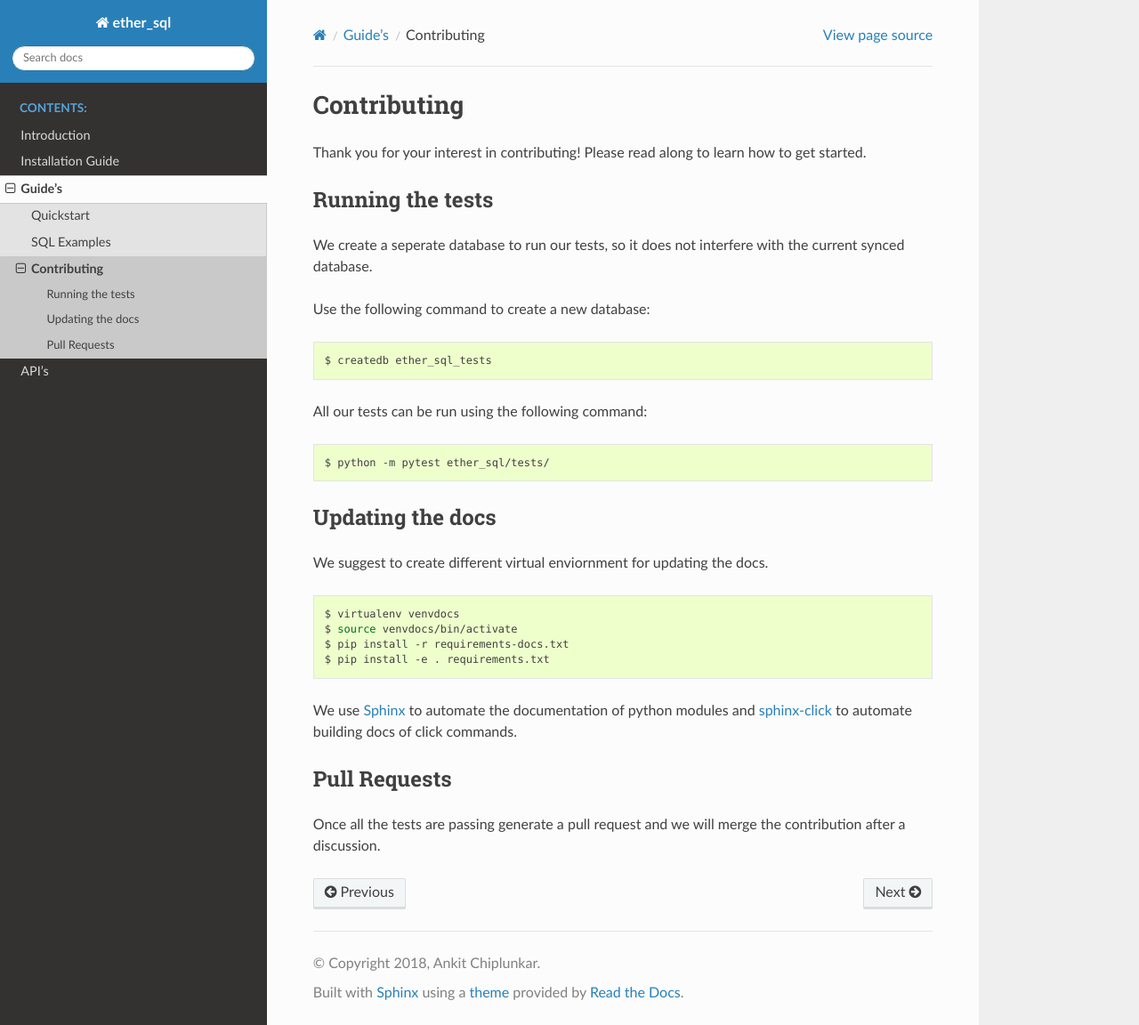
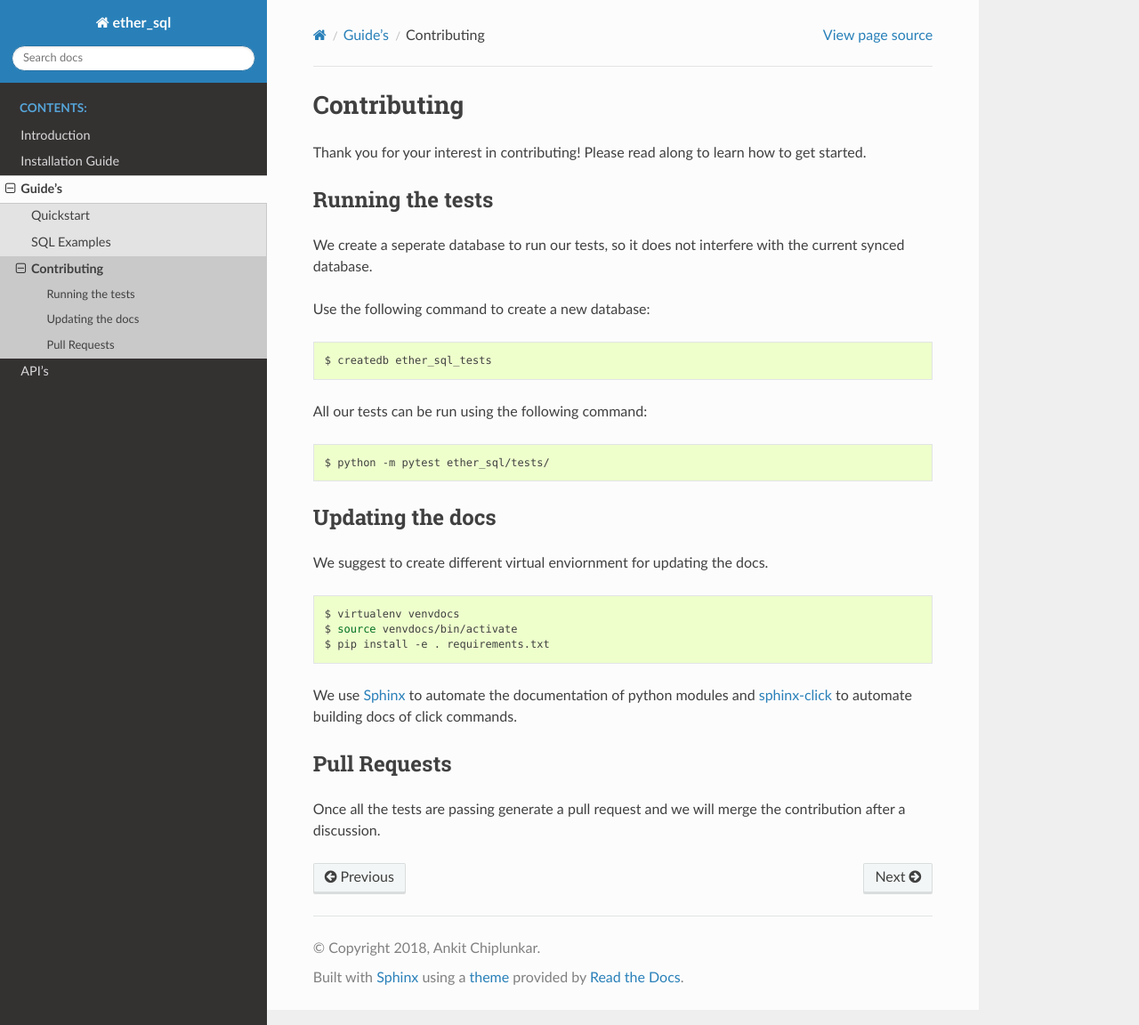
Before and after one commit to analyseether/ether_sql, a Sphinx documentation site: the page built from docs/guides/contribution.rst, in a window 1280 px wide and 1152 px high. Shown: the whole window at 89% size. Built offline with Sphinx 7.4.7 and the Read the Docs theme 2.0.0, drawn with Linux system fonts in a browser that asks for light colours.

Commit message:
updated requirements file for readthe docs

```diff
--- a/docs/guides/contribution.rst
+++ b/docs/guides/contribution.rst
@@ -32,7 +32,6 @@ We suggest to create different virtual enviornment for updating the docs.
 
   $ virtualenv venvdocs
   $ source venvdocs/bin/activate
-  $ pip install -r requirements-docs.txt
   $ pip install -e . requirements.txt
 
 We use `Sphinx <http://www.sphinx-doc.org/en/master/>`_ to automate the documentation of python modules and `sphinx-click <https://sphinx-click.readthedocs.io/en/latest/>`_ to automate building docs of click commands.
--- a/requirements.txt
+++ b/requirements.txt
@@ -12,3 +12,8 @@ Click==6.7
 # Testing and coverage
 pytest==3.0.0
 pytest-cov==2.2.1
+
+# For building docs
+sphinx==1.7.4
+sphinx_rtd_theme==0.3.1
+sphinx_click==1.2.0
```
